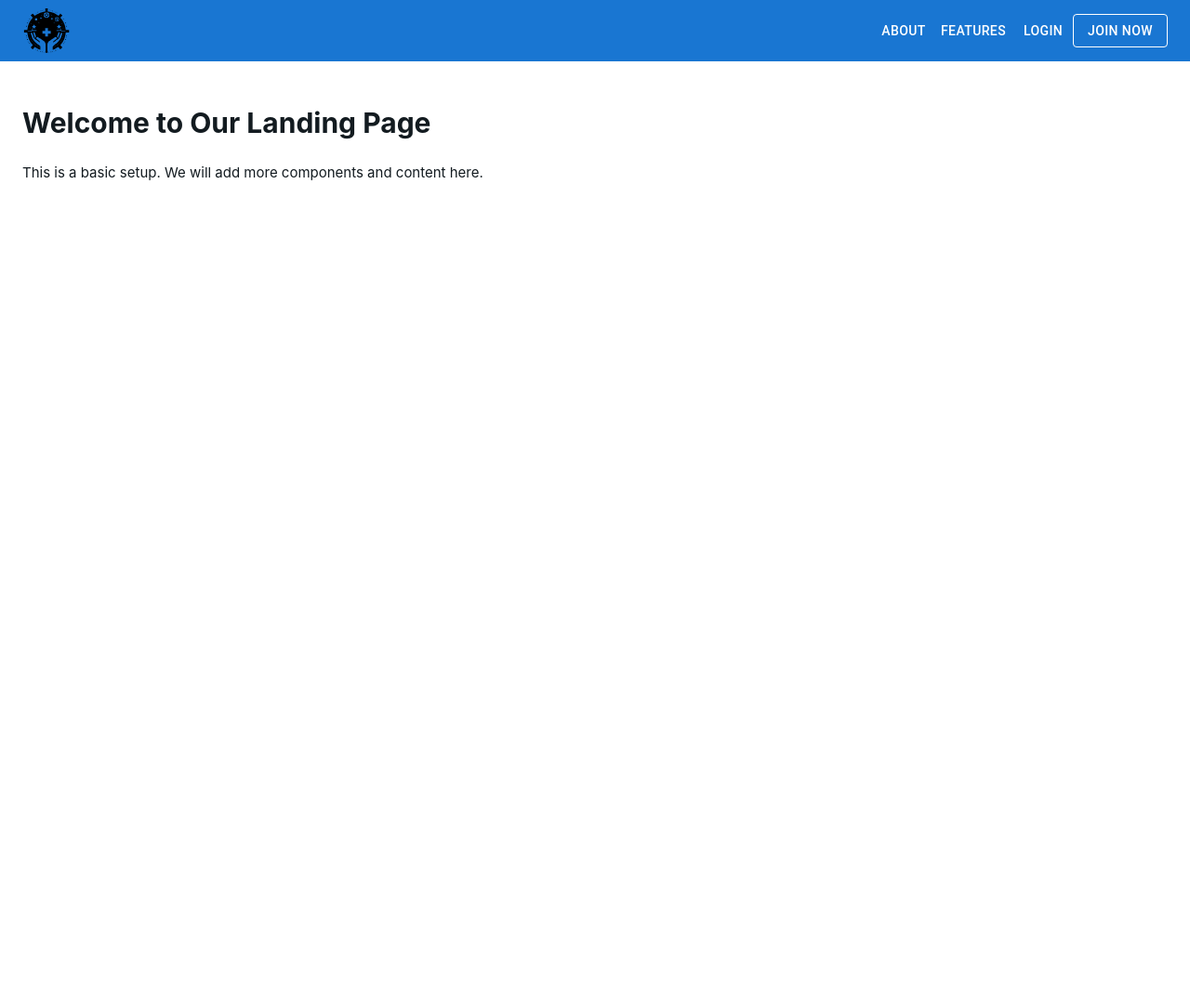
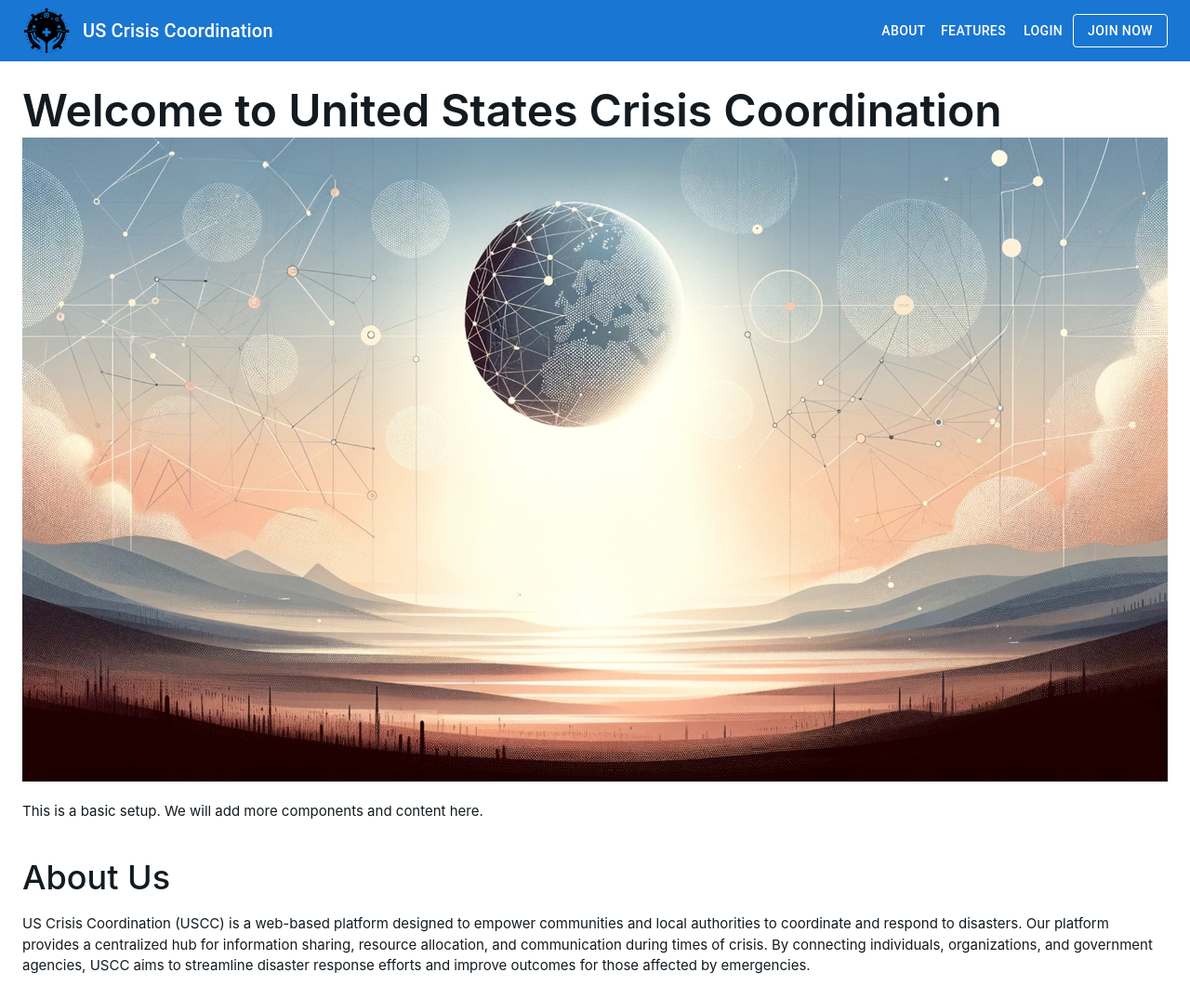
Before and after one commit to martinezeth/us-cc, a React (Create React App) app in the folder us-cc/: page / in a window 1280 px wide. Shown: the whole page at 93% size. Before the commit the page ends 800 px from the top, so only its background shows below. Built offline with nearby package versions, Linux system fonts and the light colour scheme.

Commit message:
Added banner and 'About Us' section to landing page.

```diff
--- /dev/null
+++ b/us-cc/src/Components/AboutSection.js
@@ -0,0 +1,18 @@
+import React from 'react';
+import Box from '@mui/material/Box';
+import Typography from '@mui/material/Typography';
+
+const AboutSection = () => {
+    return (
+        <Box sx={{mt: 4}}>
+            <Typography variant="h4" gutterBottom>
+                About Us
+            </Typography>
+            <Typography variant="body1">
+                US Crisis Coordination (USCC) is a web-based platform designed to empower communities and local authorities to coordinate and respond to disasters. Our platform provides a centralized hub for information sharing, resource allocation, and communication during times of crisis. By connecting individuals, organizations, and government agencies, USCC aims to streamline disaster response efforts and improve outcomes for those affected by emergencies.
+            </Typography>
+        </Box>
+    );
+};
+
+export default AboutSection;
--- a/us-cc/src/Components/LandingPage/LandingPage.js
+++ b/us-cc/src/Components/LandingPage/LandingPage.js
@@ -3,9 +3,13 @@ import CssBaseline from '@mui/material/CssBaseline';
 import Box from '@mui/material/Box';
 import { ThemeProvider, createTheme } from '@mui/material/styles';
 import getLPTheme from './getLPTheme';
+import AboutSection from '../AboutSection';
+import { Typography } from '@mui/material';
+import landingPageMainImage from '../../Styles/Images/landingPageMainImage.webp';
+
 
 export default function LandingPage() {
-  const [mode, setMode] = React.useState('light');
+  const [mode, setMode] = React.useState('light'); // Going to try to implement dark mode option in the future
   const LPtheme = createTheme(getLPTheme(mode));
   const defaultTheme = createTheme({ palette: { mode } });
 
@@ -15,8 +19,12 @@ export default function LandingPage() {
       <CssBaseline />
       <Box sx={{ flexGrow: 1, bgcolor: 'background.default', padding: 3 }}>
         {/* Box is the Container for landing page content */}
-        <h1>Welcome to Our Landing Page</h1>
+        <Typography variant="h2">
+            Welcome to United States Crisis Coordination
+        </Typography>
+        <img src={landingPageMainImage} alt="Main Banner" style={{ width: '100%', height: 'auto' }} />
         <p>This is a basic setup. We will add more components and content here.</p>
+        <AboutSection />
       </Box>
     </ThemeProvider>
   );
--- a/us-cc/src/Components/headerComponent.js
+++ b/us-cc/src/Components/headerComponent.js
@@ -11,6 +11,11 @@ const HeaderComponent = () => {
         <IconButton edge="start" color="inherit" aria-label="logo">
           <img src={Logo} alt="logo" style={{ maxHeight: '50px' }} />
         </IconButton>
+
+        {/* Title */}
+        <Typography variant="h6" component="div" sx={{ flexGrow: 1 }}>
+          US Crisis Coordination
+        </Typography>
 
         {/* Spacer to push the rest to the right */}
         <Box sx={{ flexGrow: 1 }} />
```
Also changed, not shown: us-cc/src/Styles/Images/landingPageMainImage.webp (added).
